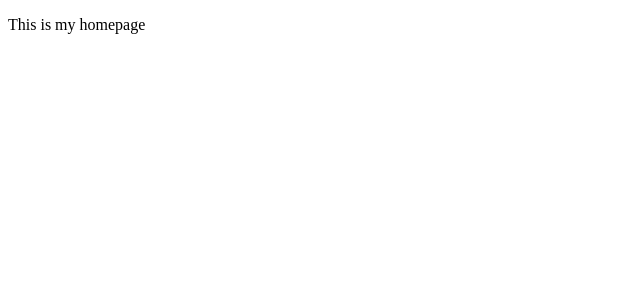
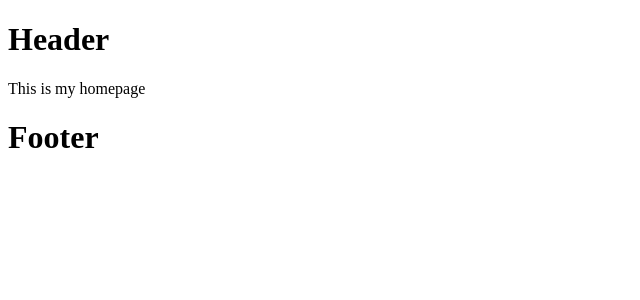
Before and after one commit to ArturMota19/nextjs-maestry, a Next.js app in the folder mastery-nextjs/: page / in a window 1280 px wide. Shown: the top 300 px of the page, without its empty margins (0-640 px from the left). Built offline with nearby package versions, Linux system fonts and the light colour scheme.

Commit message:
10: Add a simple header and footer, only to test layouts

```diff
--- a/mastery-nextjs/src/app/layout.tsx
+++ b/mastery-nextjs/src/app/layout.tsx
@@ -2,6 +2,8 @@ export const metadata = {
   title: 'Next.js',
   description: 'Generated by Next.js',
 }
+
+// so here we can see that the RootLayout component is a simple wrapper for the children prop
 
 export default function RootLayout({
   children,
@@ -10,7 +12,11 @@ export default function RootLayout({
 }) {
   return (
     <html lang="en">
-      <body>{children}</body>
+      <body>
+        <h1>Header</h1>
+        {children}
+        <h1>Footer</h1>
+      </body>
     </html>
   )
 }
```
